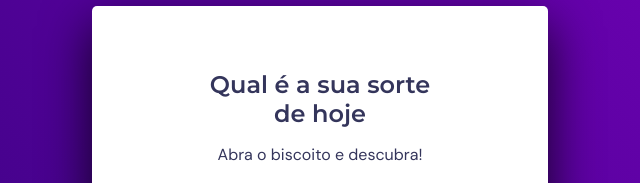
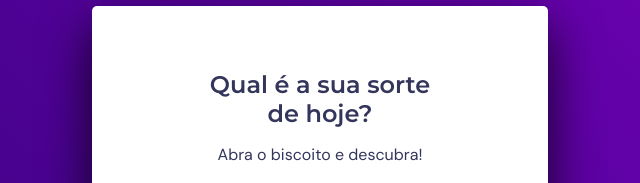
Before and after one commit to Rfls7/Biscoito-Da-Sorte, a plain HTML site: page index.html in a window 1280 px wide. Shown: the part 173-356 px from the top of the page, 320-960 px from the left. Drawn offline with Linux system fonts and the light colour scheme.

Commit message:
Update index.html

```diff
--- a/index.html
+++ b/index.html
@@ -16,7 +16,7 @@
     <main>
         <div class="screen1 ">
 
-            <h1>Qual é a sua sorte <br> de hoje</h1>
+            <h1>Qual é a sua sorte <br> de hoje?</h1>
             <p>Abra o biscoito e descubra!</p>
             <button id="btnBiscoito">
                 <img src="/assets/Biscoito.jpg" alt="Imagem de um biscoito da sorte chinês">
```
